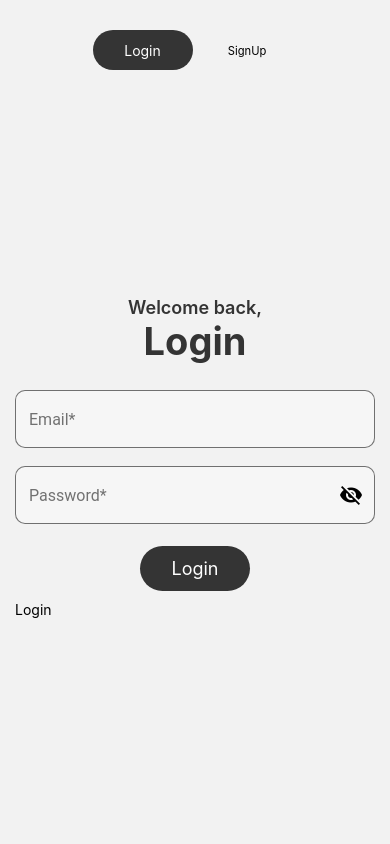
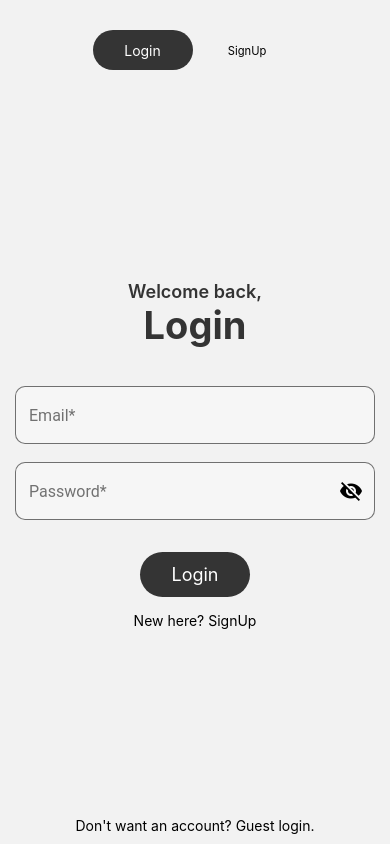
Before and after one commit to Mazahir26/Blog-App, a React Native app: screen /Login in a window 390 px wide. Built offline with nearby package versions, Linux system fonts and the light colour scheme.

Commit message:
Worked on Login Screen

```diff
--- a/src/screens/Login.tsx
+++ b/src/screens/Login.tsx
@@ -1,7 +1,7 @@
 import * as React from "react";
 import { View, Text, StyleSheet, TouchableOpacity } from "react-native";
 import { MaterialTopTabScreenProps } from "@react-navigation/material-top-tabs";
-import { TextInput } from "react-native-paper";
+import { TextInput, HelperText } from "react-native-paper";
 
 export default function Login({ navigation }: Props) {
   const [Email, setEmail] = React.useState("");
@@ -40,12 +40,22 @@ export default function Login({ navigation }: Props) {
           />
         }
       />
+      <HelperText type="error" visible={Error.length > 0}>
+        Email address is invalid!
+      </HelperText>
       <TouchableOpacity style={styles.button}>
         <Text style={{ color: "white", fontSize: 18 }}>Login</Text>
       </TouchableOpacity>
-
-      <TouchableOpacity onPress={() => navigation.navigate("SignUp")}>
-        <Text>Login</Text>
+      <TouchableOpacity
+        style={{ alignSelf: "center", marginVertical: 5 }}
+        onPress={() => navigation.navigate("SignUp")}
+      >
+        <Text>New here? SignUp</Text>
+      </TouchableOpacity>
+      <TouchableOpacity
+        style={{ position: "absolute", bottom: 10, alignSelf: "center" }}
+      >
+        <Text>Don't want an account? Guest login.</Text>
       </TouchableOpacity>
     </View>
   );
@@ -79,7 +89,7 @@ const styles = StyleSheet.create({
     color: "#343434",
   },
   input: {
-    marginBottom: 12,
+    marginTop: 12,
   },
   button: {
     backgroundColor: "#343434",
```
